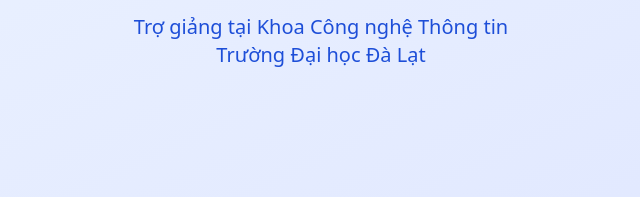
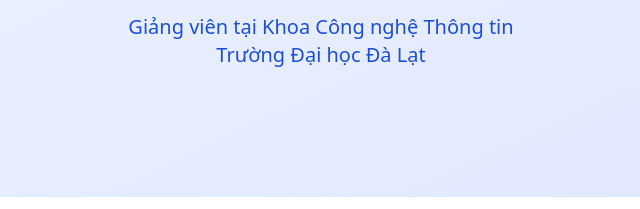
Before and after one commit to DalatCoder/personal-site, a website: page index.html in a window 1280 px wide. Shown: the part 463-672 px from the top of the page, 319-959 px from the left. Drawn offline with nearby package versions, Linux system fonts and the light colour scheme; no server answers.

Commit message:
change text to teacher

```diff
--- a/index.html
+++ b/index.html
@@ -206,7 +206,7 @@
           <p
             class="text-lg lg:text-xl text-blue-700 max-w-2xl mx-auto leading-relaxed font-medium"
           >
-            Trợ giảng tại Khoa Công nghệ Thông tin<br />
+            Giảng viên tại Khoa Công nghệ Thông tin<br />
             Trường Đại học Đà Lạt
           </p>
         </div>
```
